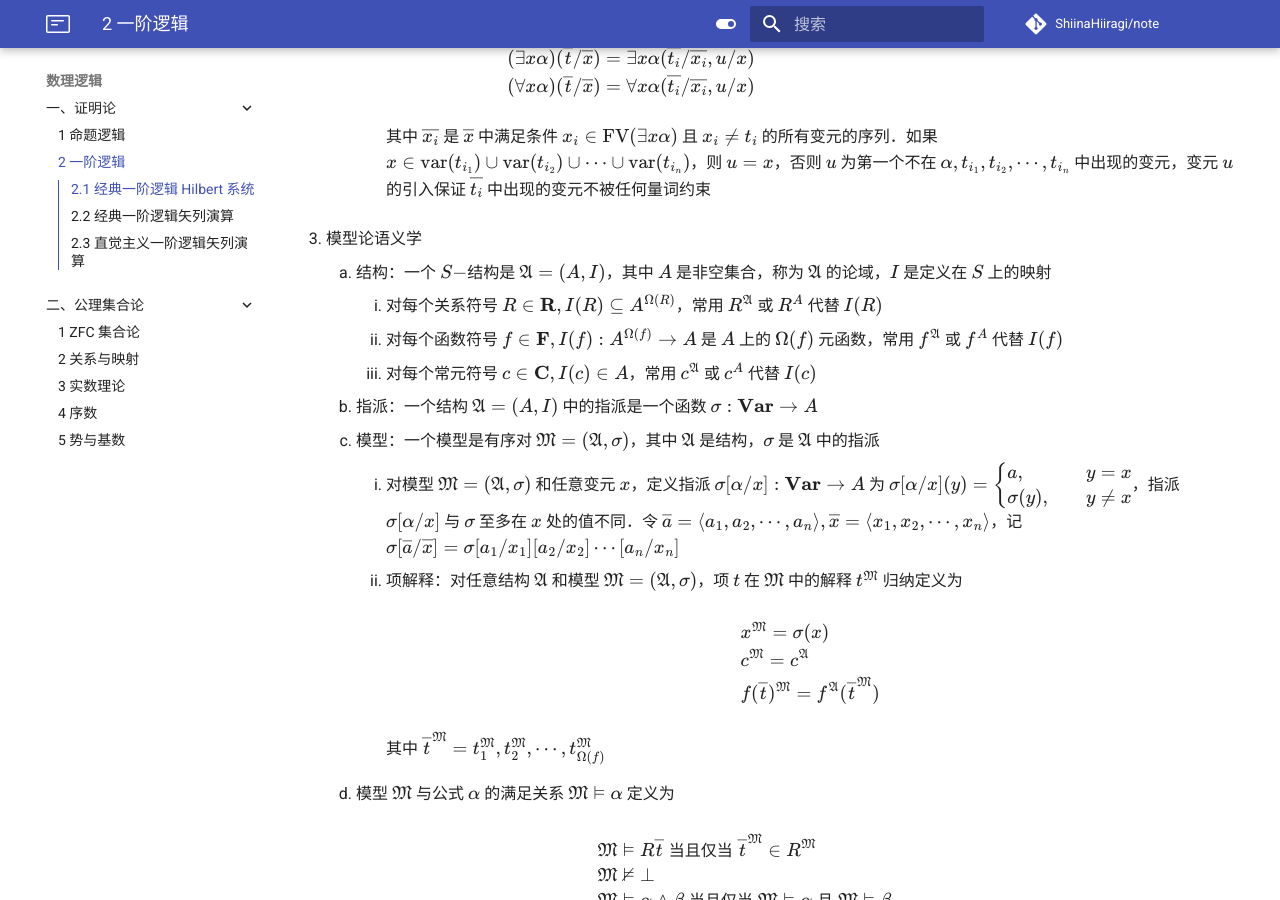
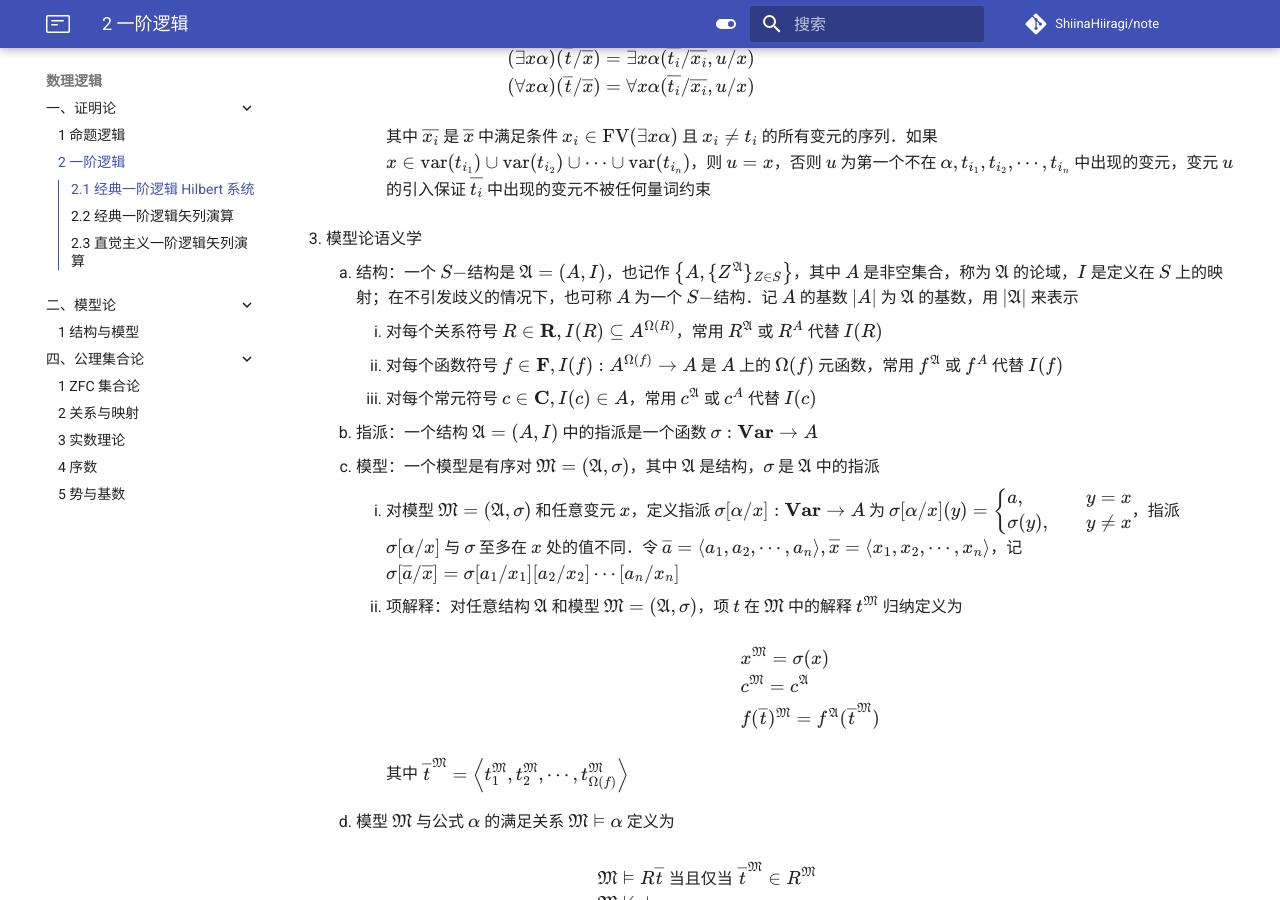
Before and after one commit to ShiinaHiiragi/note, an MkDocs documentation site: the page built from docs/logic/proof/pred.md, in a window 1280 px wide and 900 px high, scrolled down 2651 px. Built offline with MkDocs 1.6.1 and Material for MkDocs 9.7.7, drawn with Linux system fonts in a browser that asks for light colours; comment, search, counter and statistics services are not loaded.

Commit message:
stage model

```diff
--- a/docs/logic/proof/pred.md
+++ b/docs/logic/proof/pred.md
@@ -128,7 +128,7 @@
             其中 $\overline{x_i}$ 是 $\overline x$ 中满足条件 $x_i\in \mathrm{FV}(\exists x\alpha)$ 且 $x_i \neq t_i$ 的所有变元的序列．如果 $x\in \mathrm{var}(t_{i_1}) \cup \mathrm{var}(t_{i_2}) \cup \cdots \cup \mathrm{var}(t_{i_n})$，则 $u = x$，否则 $u$ 为第一个不在 $\alpha, t_{i_1}, t_{i_2}, \cdots, t_{i_n}$ 中出现的变元，变元 $u$ 的引入保证 $\overline{t_i}$ 中出现的变元不被任何量词约束
 
 3. 模型论语义学
-    1. 结构：一个 $S-$结构是 $\mathfrak A = (A, I)$，其中 $A$ 是非空集合，称为 $\mathfrak A$ 的论域，$I$ 是定义在 $S$ 上的映射
+    1. 结构：一个 $S-$结构是 $\mathfrak A = (A, I)$，也记作 $\left\{A, \{Z^\mathfrak A\}_{Z\in S}\right\}$，其中 $A$ 是非空集合，称为 $\mathfrak A$ 的论域，$I$ 是定义在 $S$ 上的映射；在不引发歧义的情况下，也可称 $A$ 为一个 $S-$结构．记 $A$ 的基数 $|A|$ 为 $\mathfrak A$ 的基数，用 $|\mathfrak A|$ 来表示
         1. 对每个关系符号 $R\in \mathbf R, I(R) \subseteq A^{\Omega(R)}$，常用 $R^\mathfrak A$ 或 $R^A$ 代替 $I(R)$
         2. 对每个函数符号 $f\in \mathbf F, I(f): A^{\Omega(f)} \to A$ 是 $A$ 上的 $\Omega(f)$ 元函数，常用 $f^\mathfrak A$ 或 $f^A$ 代替 $I(f)$
         3. 对每个常元符号 $c\in \mathbf C, I(c) \in A$，常用 $c^\mathfrak A$ 或 $c^A$ 代替 $I(c)$
@@ -145,7 +145,7 @@
             \end{aligned}
             $$
 
-            其中 $\overline t^\mathfrak M = t_1^\mathfrak M, t_2^\mathfrak M, \cdots, t_{\Omega(f)}^\mathfrak M$
+            其中 $\overline t^\mathfrak M = \left<t_1^\mathfrak M, t_2^\mathfrak M, \cdots, t_{\Omega(f)}^\mathfrak M\right>$
 
     4. 模型 $\mathfrak M$ 与公式 $\alpha$ 的满足关系 $\mathfrak M \vDash \alpha$ 定义为
 
--- a/mkdocs.yml
+++ b/mkdocs.yml
@@ -84,7 +84,9 @@ nav:
     - 一、证明论:
       - 1 命题逻辑: logic/proof/prop.md
       - 2 一阶逻辑: logic/proof/pred.md
-    - 二、公理集合论:
+    - 二、模型论:
+      - 1 结构与模型: logic/model/model.md
+    - 四、公理集合论:
       - 1 ZFC 集合论: logic/set/zfc.md
       - 2 关系与映射: logic/set/relation.md
       - 3 实数理论: logic/set/real.md
```
Also changed, not shown: docs/logic/model/model.md (added, +44 -0 lines).
